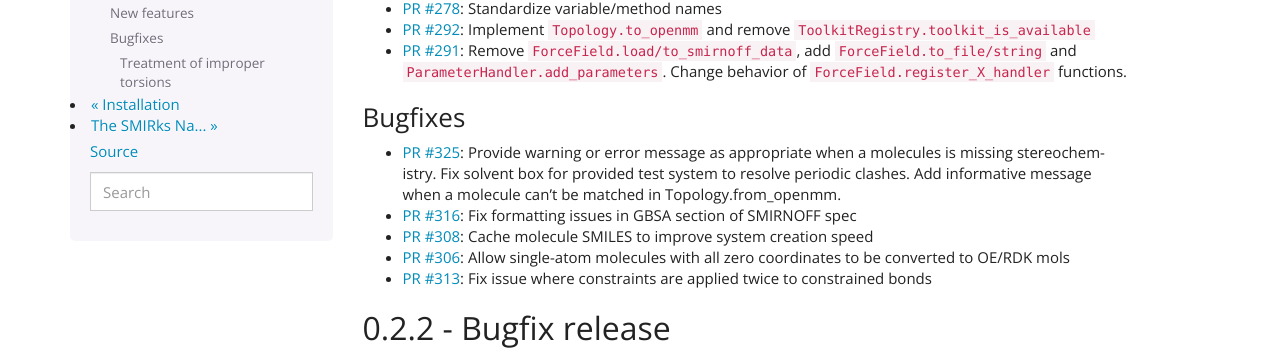
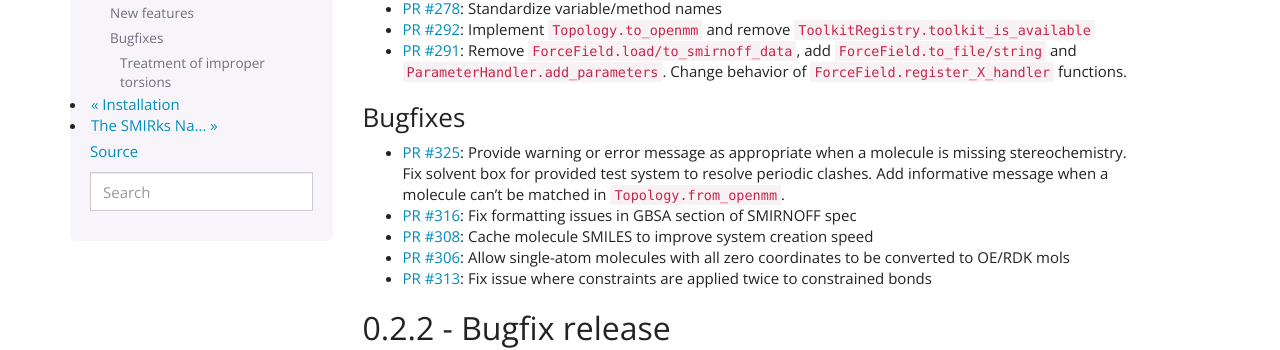
Before and after one commit to openforcefield/openff-toolkit, a Sphinx documentation site: the page built from docs/releasehistory.rst, in a window 1280 px wide. Shown: the part 428-778 px from the top of the page. Built offline with Sphinx 7.4.7, drawn with Linux system fonts in a browser that asks for light colours.

Commit message:
Fix typos in releasehistory

```diff
--- a/docs/releasehistory.rst
+++ b/docs/releasehistory.rst
@@ -20,12 +20,11 @@ API Changes
 
 Bugfixes
 """"""""
-* `PR #325 <https://github.com/openforcefield/openforcefield/pull/325>`_: Provide warning or error message as appropriate when a molecules is missing stereochemistry. Fix solvent box for provided test system to resolve periodic clashes. Add informative message when a molecule can't be matched in Topology.from_openmm.
+* `PR #325 <https://github.com/openforcefield/openforcefield/pull/325>`_: Provide warning or error message as appropriate when a molecule is missing stereochemistry. Fix solvent box for provided test system to resolve periodic clashes. Add informative message when a molecule can't be matched in ``Topology.from_openmm``.
 * `PR #316 <https://github.com/openforcefield/openforcefield/pull/316>`_: Fix formatting issues in GBSA section of SMIRNOFF spec
 * `PR #308 <https://github.com/openforcefield/openforcefield/pull/308>`_: Cache molecule SMILES to improve system creation speed
 * `PR #306 <https://github.com/openforcefield/openforcefield/pull/306>`_: Allow single-atom molecules with all zero coordinates to be converted to OE/RDK mols
 * `PR #313 <https://github.com/openforcefield/openforcefield/pull/313>`_: Fix issue where constraints are applied twice to constrained bonds
-
 
 0.2.2 - Bugfix release
 ----------------------
```
